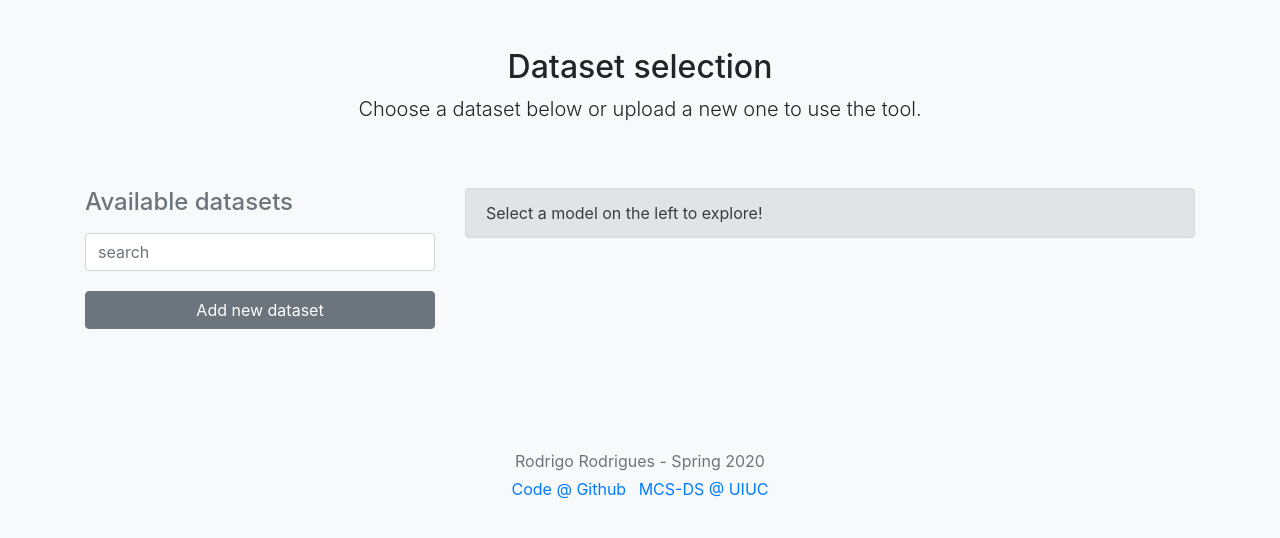
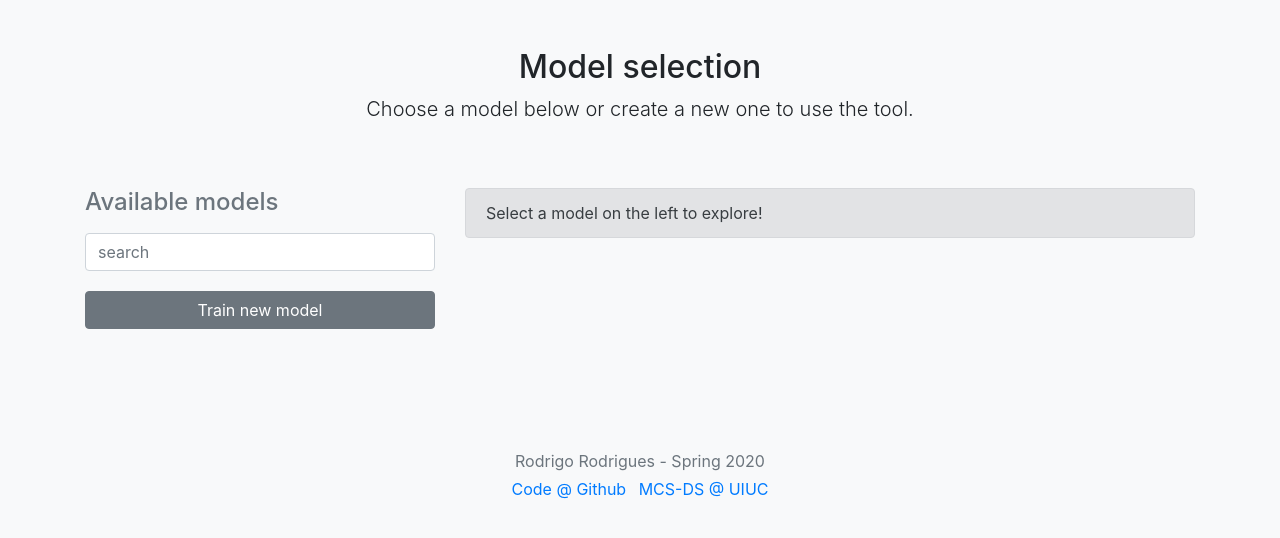
Before and after one commit to rodrigoasrodrigues/CS598-T7, a Flask app: page /model/1 in a window 1280 px wide. Shown: the top 538 px of the page. Run offline with Flask 2, Linux system fonts and the light colour scheme; data that the repository does not hold is empty; some libraries are stand-ins or nearby versions.

Commit message:
Model Training Parameters

```diff
--- a/app/controllers/model_manager.py
+++ b/app/controllers/model_manager.py
@@ -1,6 +1,7 @@
 import time
 import uuid
 import os
+import multiprocessing
 from gensim.test.utils import common_texts
 from gensim.models import Phrases, Word2Vec
 from app import db
@@ -19,9 +20,10 @@ def train(id):
     corpus = bigram_transformer[textdata]
     # actually train a model
     print('Training W2V Model')
-    model = Word2Vec(corpus, min_count=w2v_model.min_count, window=w2v_model.window,  workers=4 ,iter=w2v_model.iteration)
+    model = Word2Vec(corpus, min_count=w2v_model.min_count, window=w2v_model.window, workers=multiprocessing.cpu_count(), iter=w2v_model.iterations)
     #for models makes sense to just keep all trained instead of trying to match hashes and deduplicate
     print('Done!')
+    w2v_model.words = len(model.wv.vocab)
     model_name = str(uuid.uuid4())
     print(model_name)
     folder = EnvConf.model_dir
--- a/app/templates/default.html
+++ b/app/templates/default.html
@@ -6,14 +6,14 @@
 <body class="bg-light">
     <div class="container">
         <div class="py-5 text-center">
-            <h2>Dataset selection</h2>
-            <p class="lead">Choose a dataset below or upload a new one to use the tool.</p>
+            <h2>Model selection</h2>
+            <p class="lead">Choose a model below or create a new one to use the tool.</p>
         </div>
 
         <div class="row">
             <div class="col-md-4 mb-4">
                 <h4 class="d-flex justify-content-between align-items-center mb-3">
-                    <span class="text-muted">Available datasets</span>
+                    <span class="text-muted">Available models</span>
                     {% if model_list|length > 0 %}
                     <span class="badge badge-secondary badge-pill">{{ model_list|length }}</span>
                     {% endif %}
@@ -37,14 +37,14 @@
                                         class="text-muted">{{model.description}}</small>
                                 </div>
                                 <span
-                                    class="{% if model.id == selected %} text-success {% else %} text-muted  {% endif %}">{{model.dataset.words}}
+                                    class="{% if model.id == selected %} text-success {% else %} text-muted  {% endif %}">{{model.words}}
                                     words</span>
                             </li>
                             {% if model.id is not sameas selected %} </a> {% endif %}
                         {% endfor %}
                     </ul>
                 </div>
-                <a href="/add_dataset" class="btn btn-secondary btn-block" role="button">Add new dataset</a>
+                <a href="/add_dataset" class="btn btn-secondary btn-block" role="button">Train new model</a>
 
 
             </div>
@@ -57,6 +57,10 @@
                 <p><strong>Distinct words in model:</strong> {{model.words}}</p>
                 <p><strong>Labels:</strong> <span class="text-success">{{model.label.positive_labels}}</span> positive -
                     <span class="text-danger">{{model.label.negative_labels}}</span> negative</p>
+                    <hr/>
+                <p><strong>Minimum count:</strong> {{model.min_count}}</p>
+                <p><strong>Window size:</strong> {{model.window}}</p>
+                <p><strong>Iterations:</strong> {{model.iterations}}</p>
                 <a href="/explore/{{model.id}}" class="btn btn-success btn-lg btn-block" role="button">Use database</a>
                 {% else %}
                 <div class="alert alert-secondary" role="alert">
```
